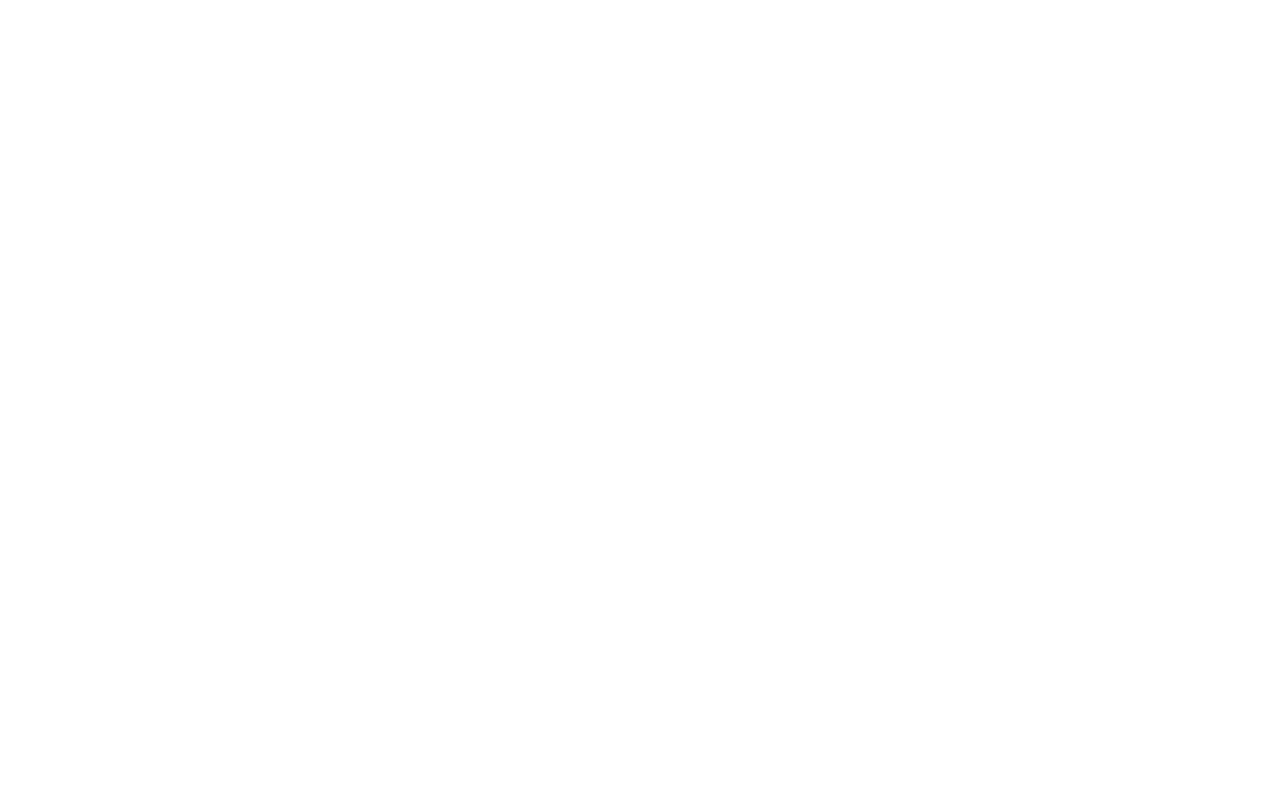
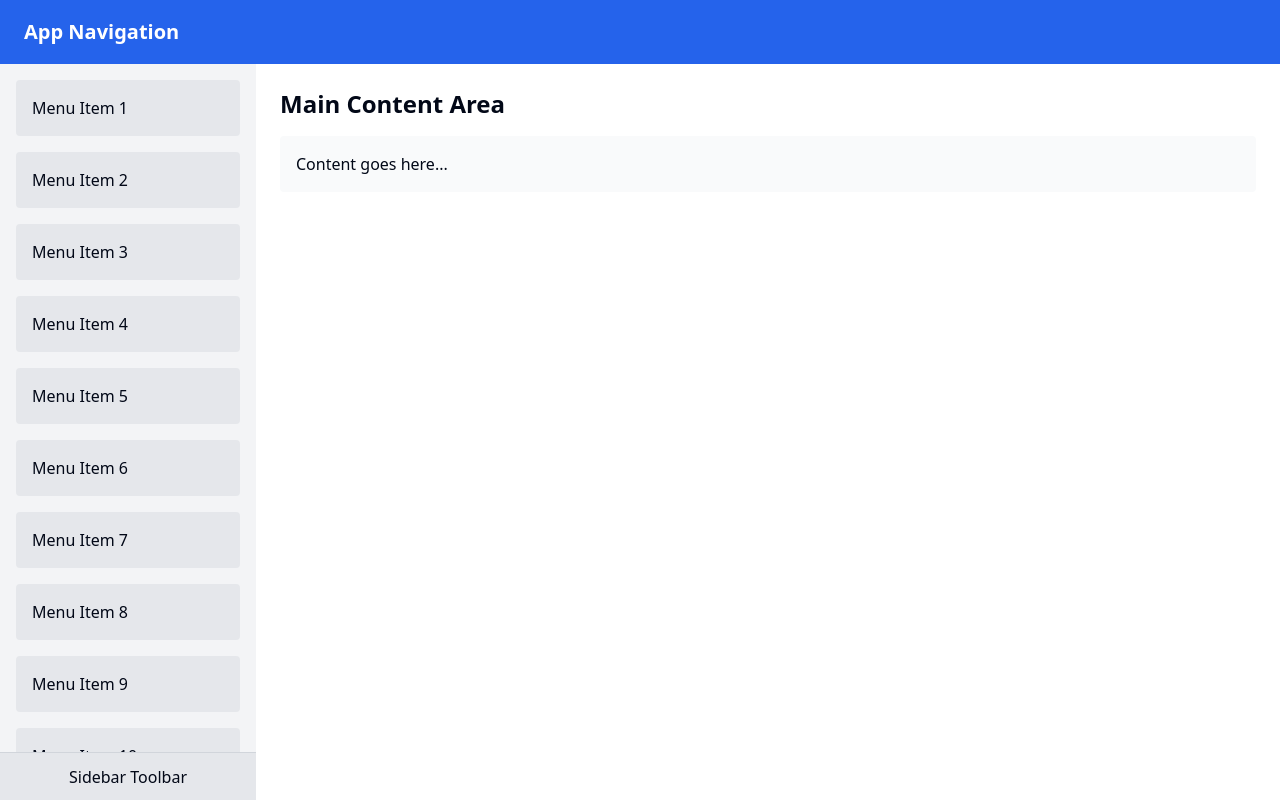
Before and after one commit to emertechie/survey-components, a Vue app: page /frame-test in a window 1280 px wide. Before the commit this address had no page. Built offline with nearby package versions, Linux system fonts and the light colour scheme.

Commit message:
Add simpler page layout template

```diff
--- a/src/router/index.ts
+++ b/src/router/index.ts
@@ -2,6 +2,7 @@
 import HomeView from "../views/HomeView.vue";
 import DemoView from "../views/DemoView.vue";
 import TestView from "../views/TestView.vue";
+import FrameTest from "../views/FrameTest.vue";
 
 const router = createRouter({
   history: createWebHistory(import.meta.env.BASE_URL),
@@ -21,6 +22,11 @@
       name: "test",
       component: TestView,
     },
+    {
+      path: "/frame-test",
+      name: "frame-test",
+      component: FrameTest,
+    },
   ],
 });
 
--- /dev/null
+++ b/src/views/FrameTest.vue
@@ -0,0 +1,50 @@
+<template>
+  <div class="flex min-h-screen flex-col">
+    <!-- Top Navigation Bar -->
+    <nav class="flex h-16 items-center bg-blue-600 px-6 text-white">
+      <h1 class="text-xl font-bold">App Navigation</h1>
+    </nav>
+
+    <!-- Main Container -->
+    <div class="flex flex-1">
+      <!-- Sidebar -->
+      <aside class="flex h-[calc(100vh-4rem)] w-64 flex-col bg-gray-100">
+        <!-- Scrollable Sidebar Content -->
+        <div class="flex-1 overflow-y-auto p-4">
+          <div class="space-y-4">
+            <div class="rounded bg-gray-200 p-4">Menu Item 1</div>
+            <div class="rounded bg-gray-200 p-4">Menu Item 2</div>
+            <div class="rounded bg-gray-200 p-4">Menu Item 3</div>
+            <!-- Add more items to test scrolling -->
+            <div class="rounded bg-gray-200 p-4">Menu Item 4</div>
+            <div class="rounded bg-gray-200 p-4">Menu Item 5</div>
+            <div class="rounded bg-gray-200 p-4">Menu Item 6</div>
+            <div class="rounded bg-gray-200 p-4">Menu Item 7</div>
+            <div class="rounded bg-gray-200 p-4">Menu Item 8</div>
+            <div class="rounded bg-gray-200 p-4">Menu Item 9</div>
+            <div class="rounded bg-gray-200 p-4">Menu Item 10</div>
+            <div class="rounded bg-gray-200 p-4">Menu Item 11</div>
+            <div class="rounded bg-gray-200 p-4">Menu Item 12</div>
+            <div class="rounded bg-gray-200 p-4">Menu Item 13</div>
+            <div class="rounded bg-gray-200 p-4">Menu Item 14</div>
+            <div class="rounded bg-gray-200 p-4">Menu Item 15</div>
+            <div class="rounded bg-gray-200 p-4">Menu Item 16</div>
+            <div class="rounded bg-gray-200 p-4">Menu Item 17</div>
+            <div class="rounded bg-gray-200 p-4">Menu Item 18</div>
+          </div>
+        </div>
+
+        <!-- Fixed Bottom Toolbar -->
+        <div class="flex h-12 items-center justify-center border-t border-gray-300 bg-gray-200">
+          Sidebar Toolbar
+        </div>
+      </aside>
+
+      <!-- Main Content Area -->
+      <main class="flex-1 bg-white p-6">
+        <h2 class="mb-4 text-2xl font-bold">Main Content Area</h2>
+        <div class="rounded bg-gray-50 p-4">Content goes here...</div>
+      </main>
+    </div>
+  </div>
+</template>
```
